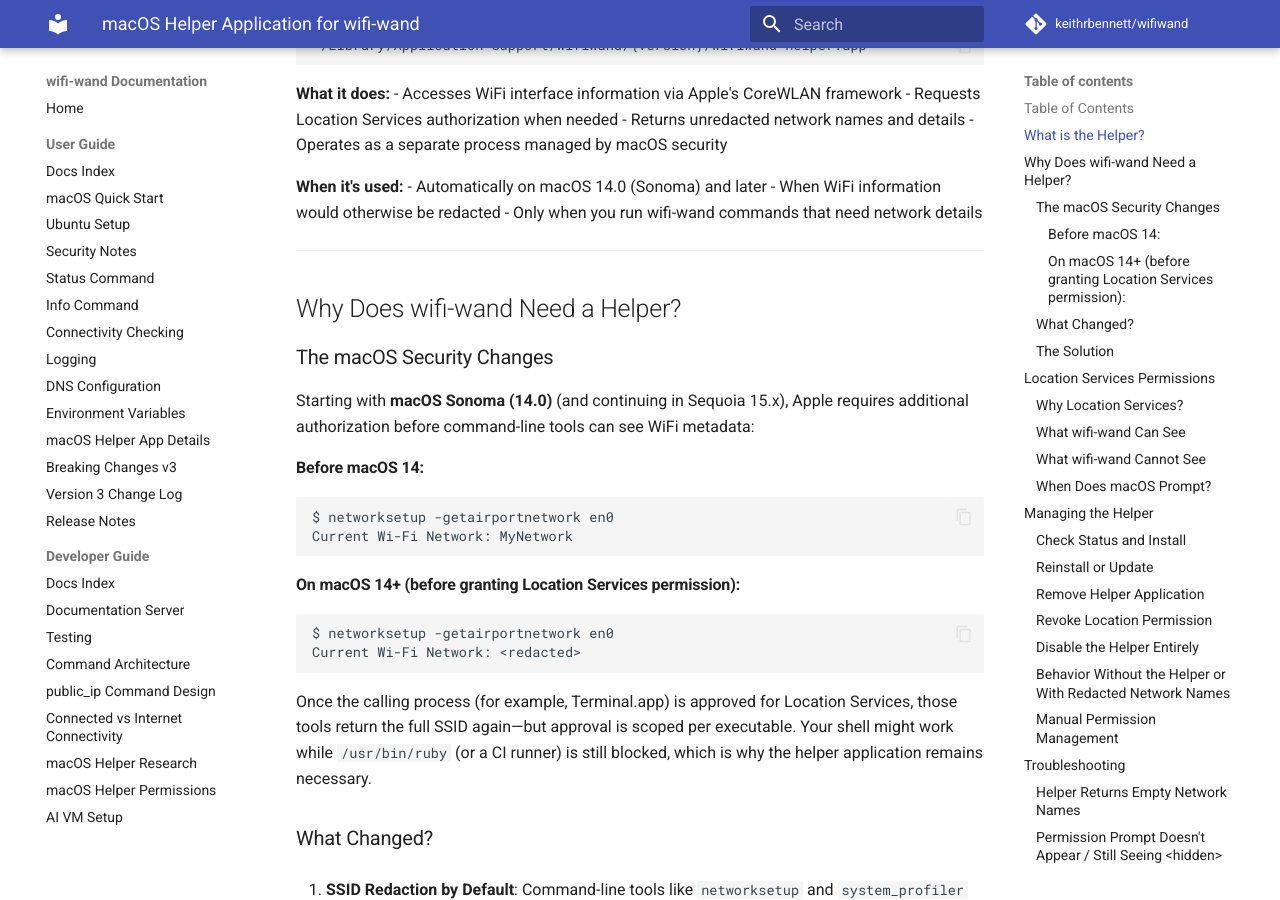
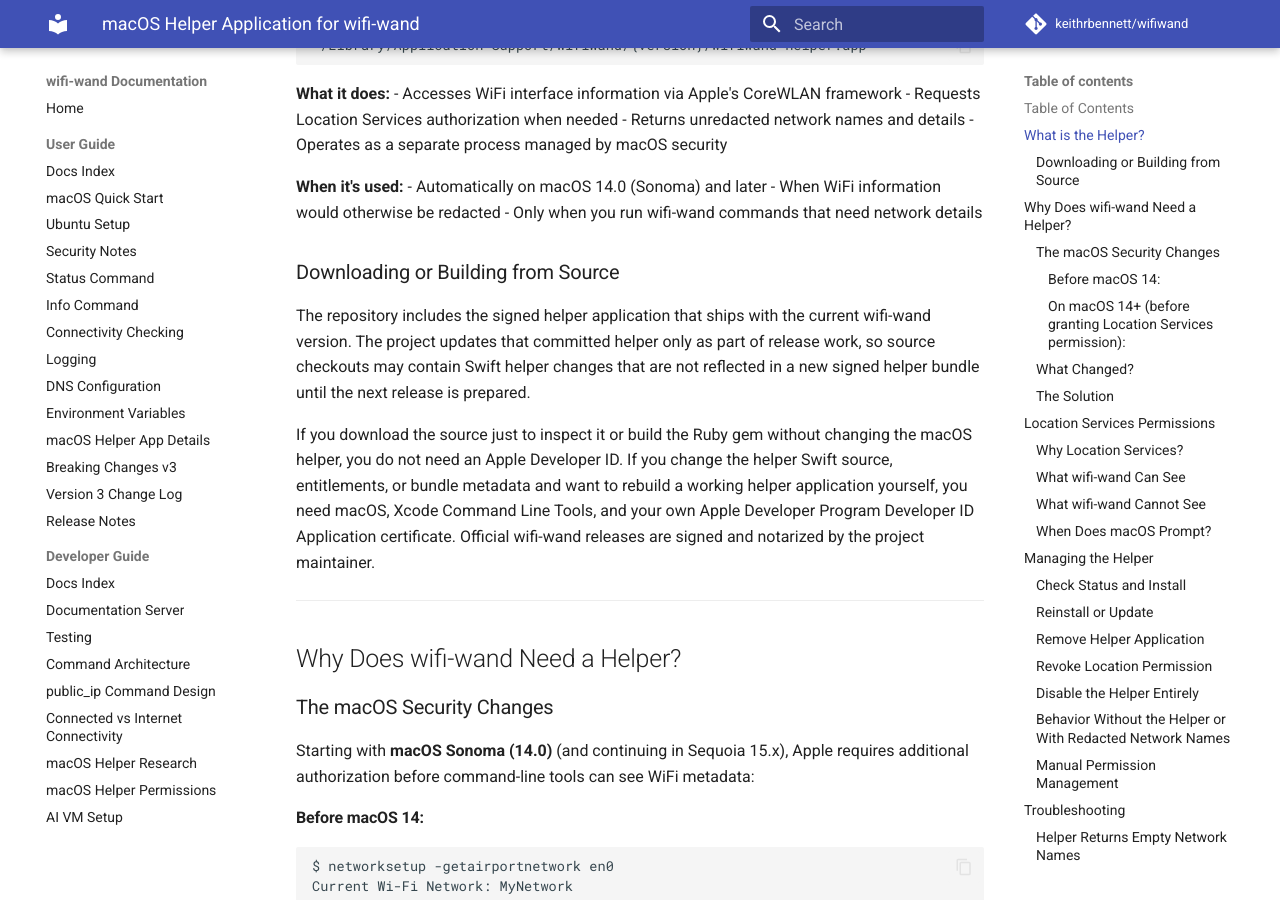
Before and after one commit to keithrbennett/wifiwand, an MkDocs documentation site: the page built from docs/MACOS_HELPER_APP_DETAILS.md, in a window 1280 px wide and 900 px high, scrolled down 1121 px. Built offline with MkDocs 1.6.1 and Material for MkDocs 9.7.7, drawn with Linux system fonts in a browser that asks for light colours; comment, search, counter and statistics services are not loaded.

Commit message:
Update macOS helper signing docs

```diff
--- a/docs/MACOS_HELPER_APP_DETAILS.md
+++ b/docs/MACOS_HELPER_APP_DETAILS.md
@@ -49,6 +49,18 @@ older direct Swift-source transport. Consolidating those paths is a future archi
 - Automatically on macOS 14.0 (Sonoma) and later
 - When WiFi information would otherwise be redacted
 - Only when you run wifi-wand commands that need network details
+
+### Downloading or Building from Source
+
+The repository includes the signed helper application that ships with the current wifi-wand version. The
+project updates that committed helper only as part of release work, so source checkouts may contain Swift
+helper changes that are not reflected in a new signed helper bundle until the next release is prepared.
+
+If you download the source just to inspect it or build the Ruby gem without changing the macOS helper, you do
+not need an Apple Developer ID. If you change the helper Swift source, entitlements, or bundle metadata and
+want to rebuild a working helper application yourself, you need macOS, Xcode Command Line Tools, and your own
+Apple Developer Program Developer ID Application certificate. Official wifi-wand releases are signed and
+notarized by the project maintainer.
 
 ---
 
```
Also changed, not shown: dev/docs/MACOS_CODE_SIGNING_CONTEXT.md (+9 -0 lines), dev/docs/MACOS_CODE_SIGNING_INSTRUCTIONS.md (+24 -0 lines).
